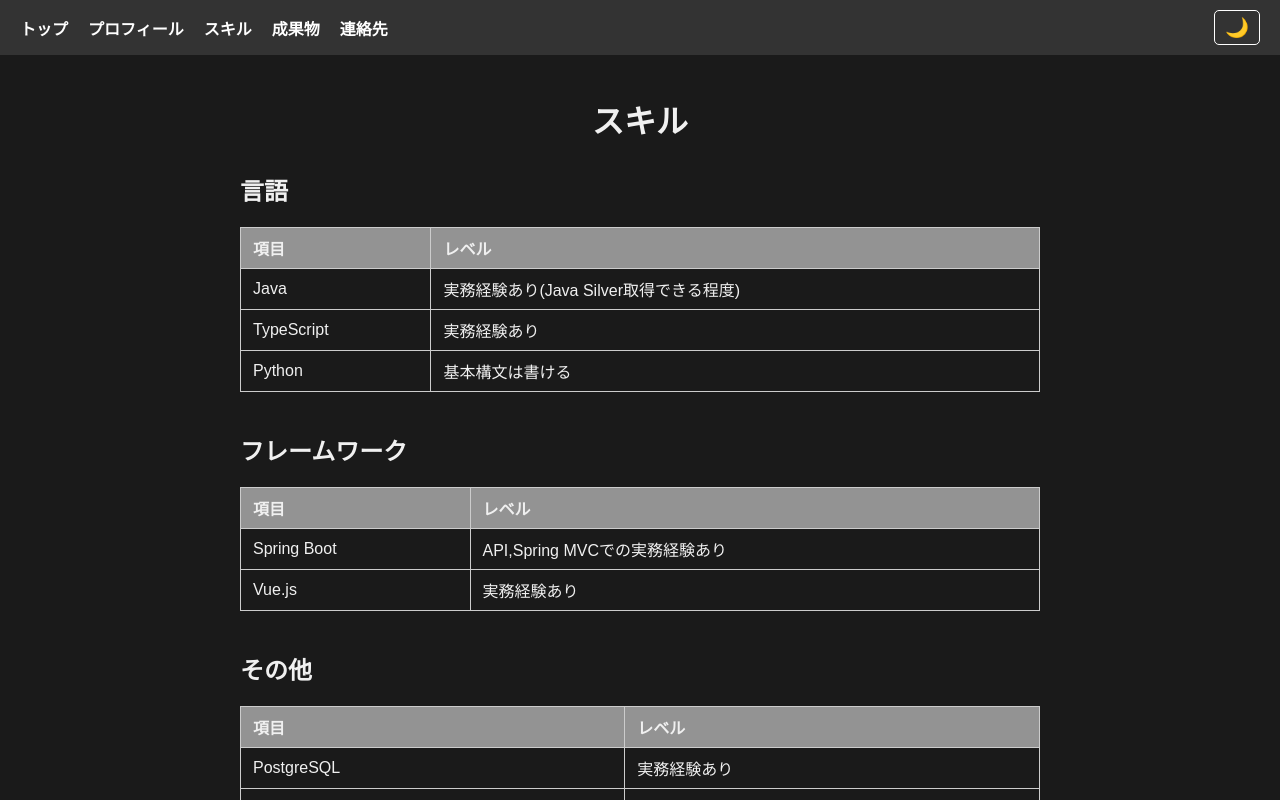
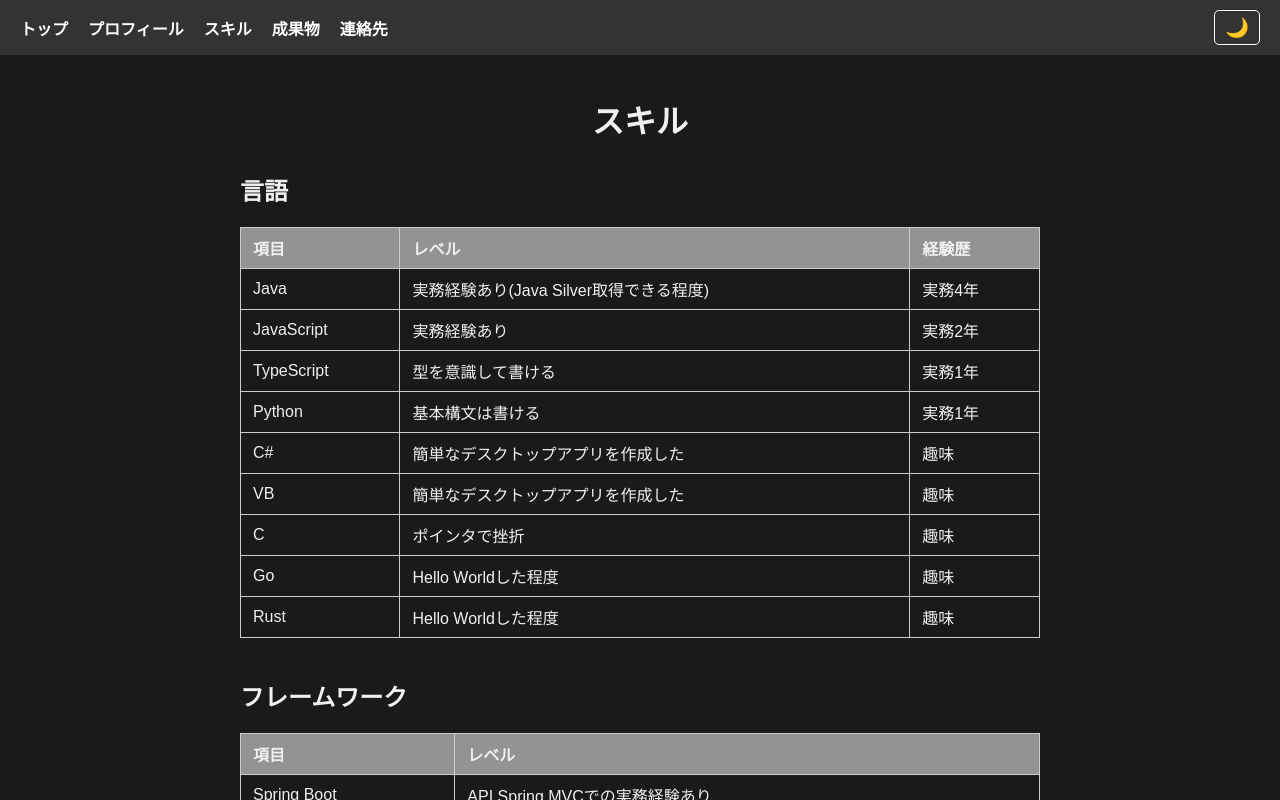
Before and after one commit to keykimu/blog-frontend, a Vue app: page /skill in a window 1280 px wide. Shown: the top 800 px of the page. Built offline with nearby package versions, Linux system fonts and the light colour scheme.

Commit message:
docs:スキルに経験歴を追加

```diff
--- a/src/views/Skill.vue
+++ b/src/views/Skill.vue
@@ -10,12 +10,14 @@
           <tr>
             <th>項目</th>
             <th>レベル</th>
+            <th>経験歴</th>
           </tr>
         </thead>
         <tbody>
           <tr v-for="lang in languages" :key="lang.name">
             <td>{{ lang.name }}</td>
             <td>{{ lang.level }}</td>
+            <td>{{ lang.year }}</td>
           </tr>
         </tbody>
       </table>
@@ -66,22 +68,28 @@ import { ref } from "vue";
 
 // 言語
 const languages = ref([
-  { name: "Java", level: "実務経験あり(Java Silver取得できる程度)" },
-  { name: "TypeScript", level: "実務経験あり" },
-  { name: "Python", level: "基本構文は書ける" },
+  { name: "Java", level: "実務経験あり(Java Silver取得できる程度)", year: "実務4年" },
+  { name: "JavaScript", level: "実務経験あり", year: "実務2年" },
+  { name: "TypeScript", level: "型を意識して書ける", year: "実務1年" },
+  { name: "Python", level: "基本構文は書ける", year: "実務1年" },
+  { name: "C#", level: "簡単なデスクトップアプリを作成した", year: "趣味" },
+  { name: "VB", level: "簡単なデスクトップアプリを作成した", year: "趣味" },
+  { name: "C", level: "ポインタで挫折", year: "趣味" },
+  { name: "Go", level: "Hello Worldした程度", year: "趣味" },
+  { name: "Rust", level: "Hello Worldした程度", year: "趣味" },
 ]);
 
 // フレームワーク
 const frameworks = ref([
   { name: "Spring Boot", level: "API,Spring MVCでの実務経験あり" },
-  { name: "Vue.js", level: "実務経験あり" },
+  { name: "Vue.js", level: "コンポーネントを意識して開発できる" },
 ]);
 
 // その他
 const others = ref([
   { name: "PostgreSQL", level: "実務経験あり" },
   { name: "Docker", level: "実務経験あり" },
-  { name: "AWS (EC2)", level: "実務経験あり" },
+  { name: "AWS (EC2)", level: "社内用サイトをデプロイした" },
 ]);
 </script>
 
```
